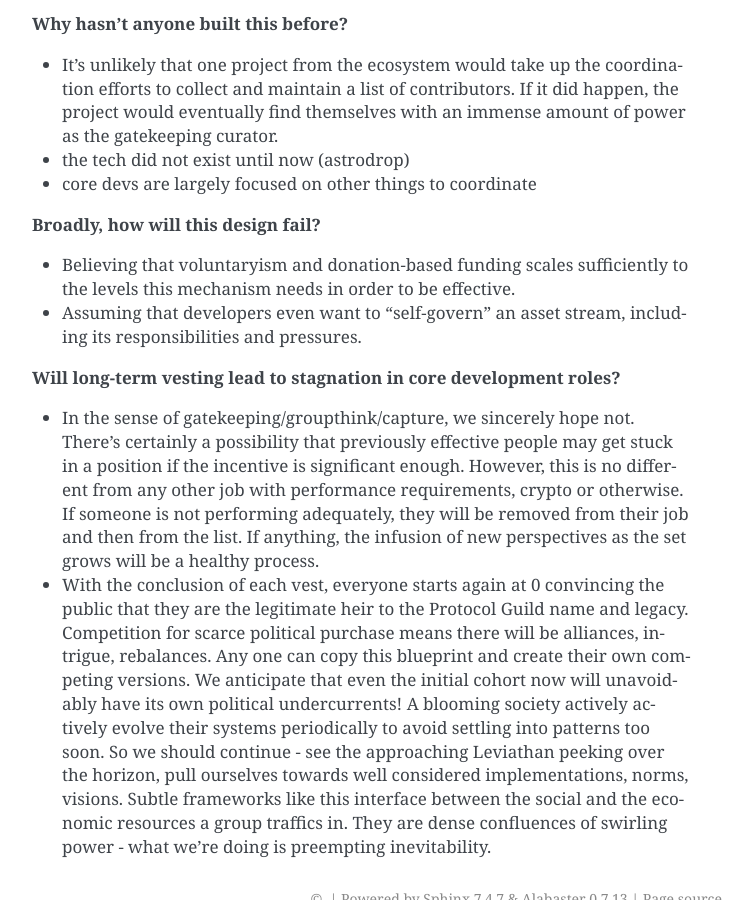
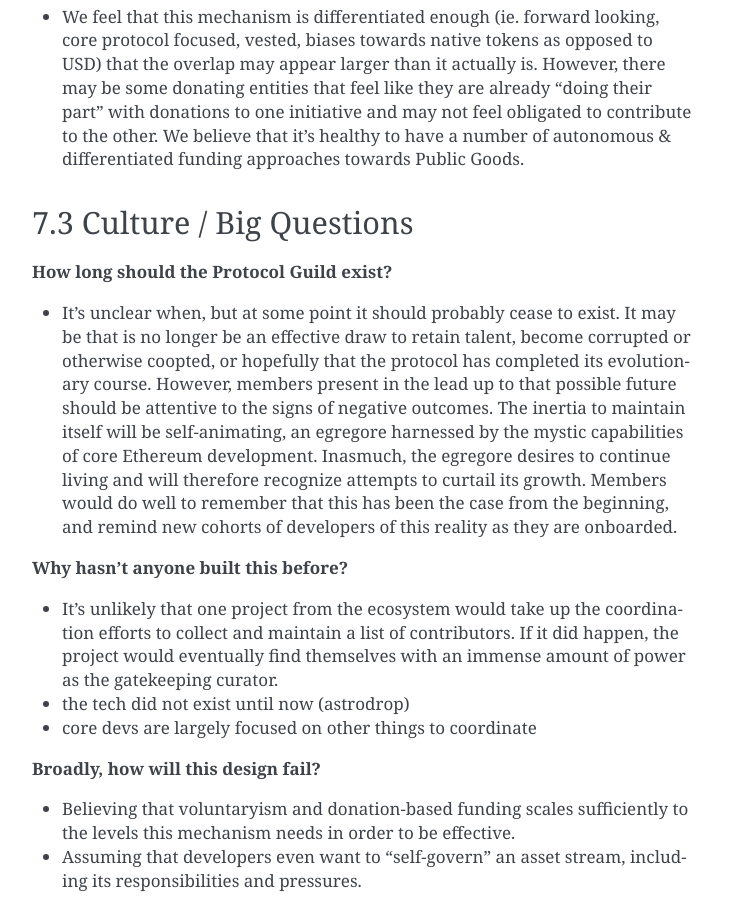
Before and after one commit to protocolguild/documentation, a Sphinx documentation site: the page built from docs/7-anticipated-concerns.md, in a window 1280 px wide and 900 px high, scrolled down 3948 px. Shown: the whole window, without its empty margins (388-1140 px from the left). Built offline with Sphinx 7.4.7, drawn with Linux system fonts in a browser that asks for light colours; some of the changed text lies outside the part shown.

Commit message:
Update 7-anticipated-concerns.md

```diff
--- a/docs/7-anticipated-concerns.md
+++ b/docs/7-anticipated-concerns.md
@@ -3,6 +3,9 @@
 While we can't conceive of every scenario, we've tried to think critically about deficiencies when they've presented themselves. If you see a devious edge case, an organizational pitfall- please join the [**Stateful Works Discord**](https://discord.gg/t8zSZCvf3y) to discuss, and hopefully add it here!
 
 ## 7.1 Related to Operation
+
+**What happens in the case of stolen/exploited funds being sent to the mechanism?**
+- We think this is unlikely, as to the best of our knowledge it has not happened to any other public goods organization or individual. While the membership will ultimately decide how to handle each scenario individually, each should be carefully considered. It might play out something like this: Contract receives funds. Membership collectively decides to claim/burn the specific token in the contract. The affected parties should deploy a recovery contract with a snapshot at each exploit and restore the funds via said contract.
 
 **Shouldn't one-off contributions be considered for membership?**
 - Every mechanism has its limit. The Protocol Guild may meet its at the edges of contribution, where someone has meaningfully contributed to a project, but does not work on it consistently, or produces something  This remains an open question, and might  be considered for a future weighting scheme if there are no major issues.
@@ -70,6 +73,9 @@
 
 ## 7.3 Culture / Big Questions
 
+**How long should the Protocol Guild exist?**
+- It's unclear when, but at some point it should probably cease to exist. It may be that is no longer be an effective draw to retain talent, become corrupted or otherwise coopted, or hopefully that the protocol has completed its evolutionary course. However, members present in the lead up to that possible future should be attentive to the signs of negative outcomes. The inertia to maintain itself will be self-animating, an egregore harnessed by the mystic capabilities of core Ethereum development. Inasmuch, the egregore desires to continue living and will therefore recognize attempts to curtail its growth. Members would do well to remember that this has been the case from the beginning, and remind new cohorts of developers of this reality as they are onboarded.
+
 **Why hasn't anyone built this before?**
 - It's unlikely that one project from the ecosystem would take up the coordination efforts to collect and maintain a list of contributors. If it did happen, the project would eventually find themselves with an immense amount of power as the gatekeeping curator.
 - the tech did not exist until now (astrodrop)
```
